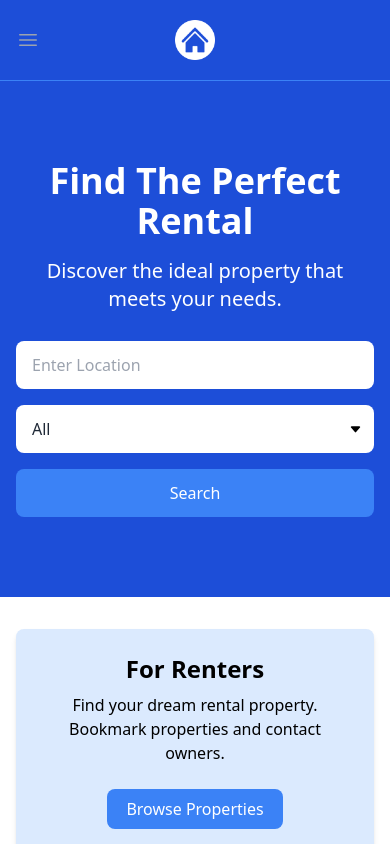
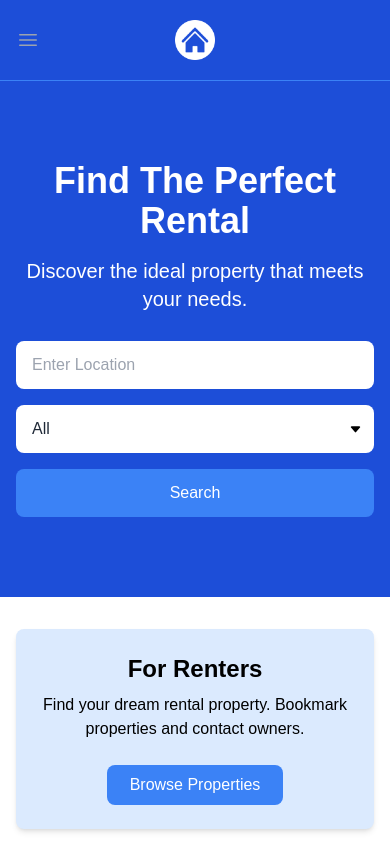
Before and after one commit to eddyK15501/property-listing, a Next.js app: page / in a window 390 px wide. Shown: the top 844 px of the page. Built offline with nearby package versions, Linux system fonts and the light colour scheme; no server answers; the database is empty.

Commit message:
set grid-cols-70/28 tailwind.config.js; rm 'use client' in PropertiesPage.jsx

```diff
--- a/app/properties/[id]/page.jsx
+++ b/app/properties/[id]/page.jsx
@@ -21,8 +21,10 @@ const PropertyDetailsPage = async ({ params }) => {
           </Link>
         </div>
       </section>
-      <section>
-        {property.name} {params.id}
+      <section className='bg-blue-50'>
+        <div className='container m-auto py-10 px-6'>
+          <div className='grid grid-cols-1 md:grid-cols-70/28 w-full gap-6'></div>
+        </div>
       </section>
     </>
   );
--- a/app/properties/page.jsx
+++ b/app/properties/page.jsx
@@ -1,4 +1,3 @@
-'use client';
 import PropertyCard from '@/components/Property/PropertyCard';
 import connectDB from '@/config/connection';
 import Property from '@/models/Property';
--- a/tailwind.config.js
+++ b/tailwind.config.js
@@ -12,6 +12,12 @@ module.exports = {
         "gradient-conic":
           "conic-gradient(from 180deg at 50% 50%, var(--tw-gradient-stops))",
       },
+      fontFamily: {
+        sans: ['Poppins', 'sans-serif'],
+      },
+      gridTemplateColumns: {
+        '70/28': '70% 28%',
+      }
     },
   },
   plugins: [],
```
